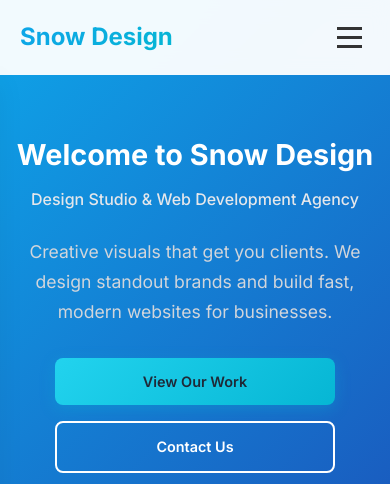
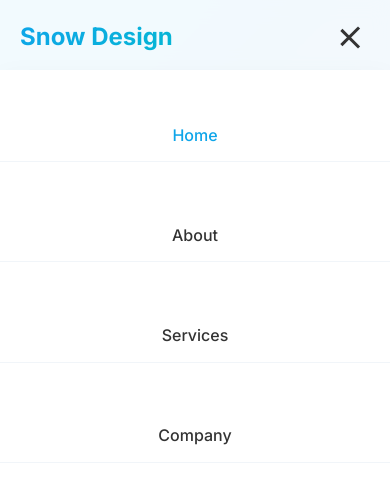
Before and after one commit to Mohassoog/Snow-Design, a plain HTML site: page index.html in a window 390 px wide. Both pictures are taken after a click on the element 349 px from the left and 37 px from the top of the page. Shown: the top 484 px of the page. Drawn offline with Linux system fonts and the light colour scheme.

Commit message:
Fix mobile navigation button - Added multiple fallback methods, enhanced CSS, and improved JavaScript to ensure hamburger menu works on all devices

```diff
--- a/index.html
+++ b/index.html
@@ -363,5 +363,43 @@
     </script>
 
     <script src="script.js"></script>
+
+    <!-- Fallback mobile navigation script -->
+    <script>
+        // Simple fallback for mobile navigation
+        document.addEventListener('DOMContentLoaded', function() {
+            setTimeout(function() {
+                const hamburger = document.querySelector('.hamburger');
+                const navMenu = document.querySelector('.nav-menu');
+
+                if (hamburger && navMenu) {
+                    console.log('Fallback: Setting up mobile navigation');
+
+                    hamburger.onclick = function(e) {
+                        e.preventDefault();
+                        console.log('Fallback: Hamburger clicked');
+
+                        hamburger.classList.toggle('active');
+                        navMenu.classList.toggle('active');
+
+                        if (navMenu.classList.contains('active')) {
+                            document.body.style.overflow = 'hidden';
+                        } else {
+                            document.body.style.overflow = '';
+                        }
+                    };
+
+                    // Close menu when clicking on links
+                    document.querySelectorAll('.nav-link').forEach(link => {
+                        link.onclick = function() {
+                            hamburger.classList.remove('active');
+                            navMenu.classList.remove('active');
+                            document.body.style.overflow = '';
+                        };
+                    });
+                }
+            }, 100);
+        });
+    </script>
 </body>
 </html>
--- a/script.js
+++ b/script.js
@@ -868,3 +868,47 @@ window.addEventListener('scroll', () => {
     initEnhancedMobileNav();
     initPerformanceMonitoring();
 });
+
+// Ensure mobile navigation works even if other scripts fail
+document.addEventListener('DOMContentLoaded', function() {
+    console.log('DOM fully loaded - initializing mobile navigation...');
+
+    const hamburger = document.querySelector('.hamburger');
+    const navMenu = document.querySelector('.nav-menu');
+
+    if (hamburger && navMenu) {
+        console.log('Found hamburger and nav menu - setting up click handler');
+
+        hamburger.addEventListener('click', function(e) {
+            e.preventDefault();
+            e.stopPropagation();
+
+            console.log('Hamburger clicked!');
+
+            hamburger.classList.toggle('active');
+            navMenu.classList.toggle('active');
+
+            if (navMenu.classList.contains('active')) {
+                document.body.style.overflow = 'hidden';
+                console.log('Menu opened');
+            } else {
+                document.body.style.overflow = '';
+                console.log('Menu closed');
+            }
+        });
+
+        // Close menu when clicking on links
+        document.querySelectorAll('.nav-link').forEach(link => {
+            link.addEventListener('click', () => {
+                hamburger.classList.remove('active');
+                navMenu.classList.remove('active');
+                document.body.style.overflow = '';
+                console.log('Link clicked, menu closed');
+            });
+        });
+
+        console.log('Mobile navigation setup complete');
+    } else {
+        console.error('Hamburger or nav menu not found in fallback initialization');
+    }
+});
--- a/styles.css
+++ b/styles.css
@@ -210,10 +210,25 @@ body {
     -webkit-user-select: none;
     -moz-user-select: none;
     -ms-user-select: none;
+    cursor: pointer !important;
+    touch-action: manipulation;
 }
 
 .hamburger * {
     pointer-events: none;
+}
+
+/* Force hamburger to be visible and clickable on mobile */
+@media (max-width: 768px) {
+    .hamburger {
+        display: flex !important;
+        visibility: visible !important;
+        opacity: 1 !important;
+        pointer-events: auto !important;
+        cursor: pointer !important;
+        position: relative !important;
+        z-index: 1001 !important;
+    }
 }
 
 /* Mobile Navigation Animations */
```
